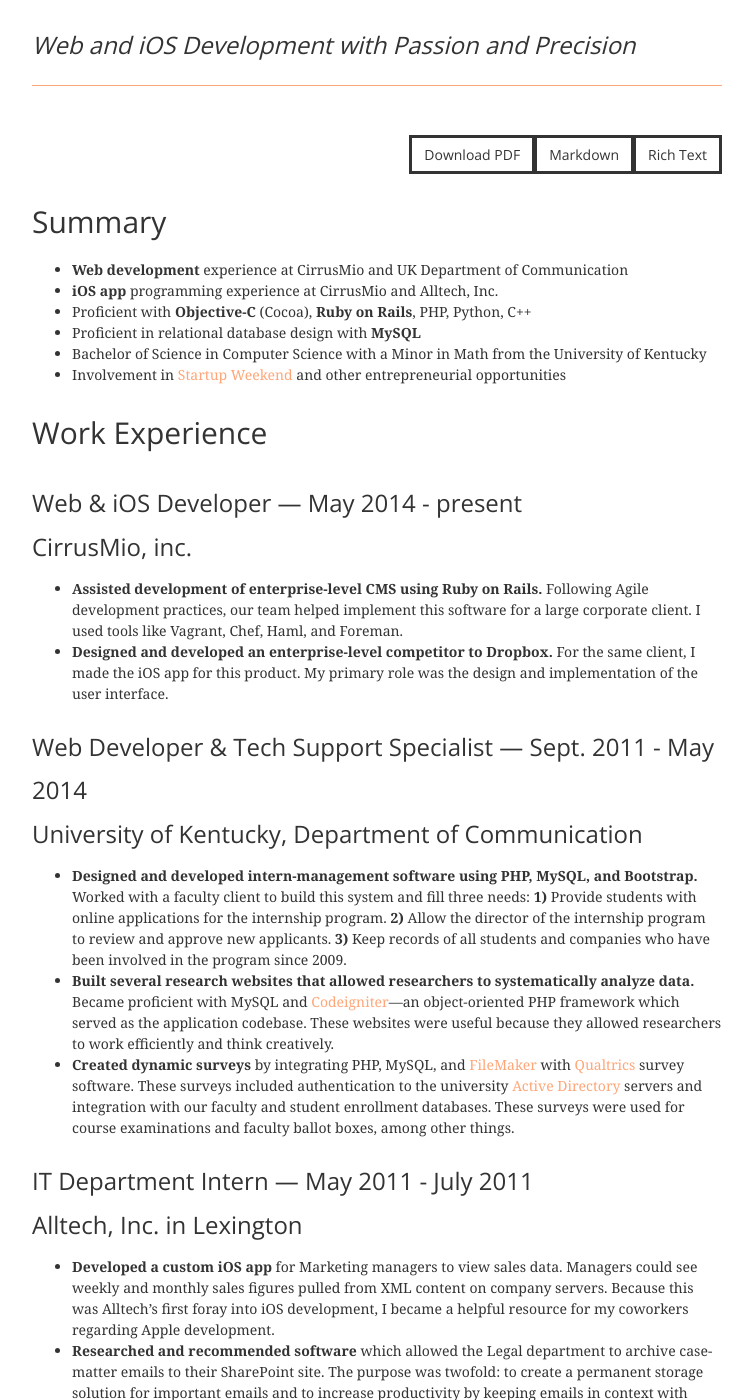
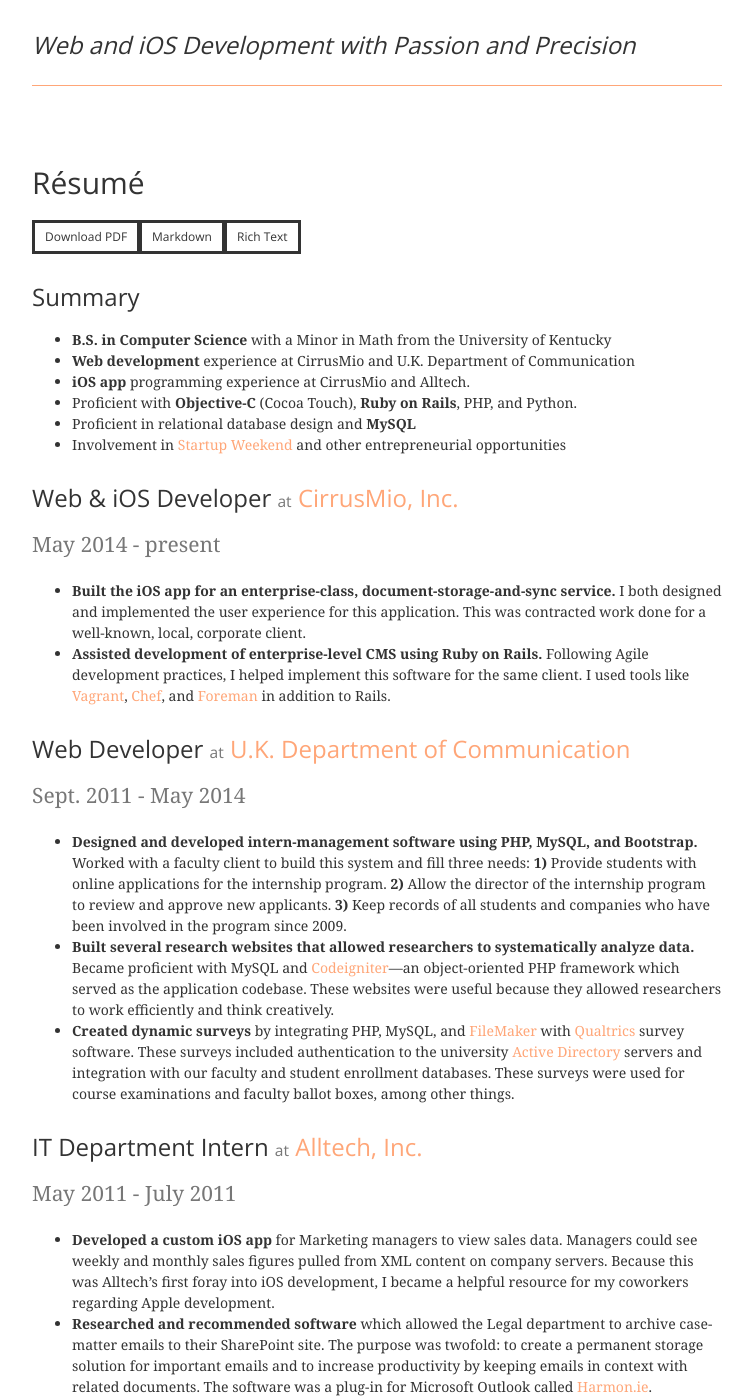
Before and after one commit to mklbtz/mklbtz.github.io, a Jekyll site: the page built from resume.html, in a window 1280 px wide and 1400 px high, scrolled down 533 px. Shown: the whole window, without its empty margins (263-1016 px from the left). Built offline with Jekyll 4.4.1, drawn with Linux system fonts in a browser that asks for light colours; nearby versions of some CDN libraries; some web fonts are replaced; Markdown is read by kramdown in place of the engine named in the settings.

Commit message:
Improved layout and readability of resume. also some content tweaks.

```diff
--- a/resume.html
+++ b/resume.html
@@ -3,35 +3,36 @@ layout: default
 title: Résumé
 ---
 <img src="http://api.stathat.com/c?ukey=Mzc5NyD9LTBB4AKD3yVSH_HZRusY&key=wu8ws4jI1aK-Lo_YBEaRxSBNSW1CNw~~&count=1" style="display:none;" width="1" height="1">
+
 <div class="col-xs-12">
-  <div class="btn-group pull-right">
-    <a class="btn btn-default" href="/files/Resume.pdf">Download PDF</a>
-    <a class="btn btn-default" href="/files/Resume.md">Markdown</a>
-    <a class="btn btn-default" href="/files/Resume.rtf">Rich Text</a>
+
+  <h2 id="resume">R&eacute;sum&eacute;</h2>
+  <div class="btn-group">
+    <a class="btn btn-default btn-sm" href="/files/Resume.pdf">Download PDF</a>
+    <a class="btn btn-default btn-sm" href="/files/Resume.md">Markdown</a>
+    <a class="btn btn-default btn-sm" href="/files/Resume.rtf">Rich Text</a>
   </div>
-</div>
-<div class="col-xs-12">
-<h2 id="summary">Summary</h2>
 
+  <h3 id="summary">Summary</h3>
   <ul>
-<li><strong>Web development</strong> experience at CirrusMio and UK Department of Communication</li>
-<li><strong>iOS app</strong> programming experience at CirrusMio and Alltech, Inc.</li>
-<li>Proficient with <strong>Objective-C</strong> (Cocoa), <strong>Ruby on Rails</strong>, PHP, Python, C++</li>
-<li>Proficient in relational database design with <strong>MySQL</strong></li>
-<li>Bachelor of Science in Computer Science with a Minor in Math from the University of Kentucky</li>
+    <li><strong>B.S. in Computer Science</strong> with a Minor in Math from the University of Kentucky</li>
+    <li><strong>Web development</strong> experience at CirrusMio and U.K. Department of Communication</li>
+    <li><strong>iOS app</strong> programming experience at CirrusMio and Alltech.</li>
+    <li>Proficient with <strong>Objective-C</strong> (Cocoa Touch), <strong>Ruby on Rails</strong>, PHP, and Python.</li>
+    <li>Proficient in relational database design and <strong>MySQL</strong></li>
     <li>Involvement in <a href="http://startupweekend.org">Startup Weekend</a> and other entrepreneurial opportunities</li>
   </ul>
 
-<h2 id="workexperience">Work Experience</h2>
-
-<h3 id="webiosdevelopermay2014-presentbrcirrusmioinc.">Web &amp; iOS Developer — May 2014 - present <br> CirrusMio, inc.</h3>
+  <h3>Web &amp; iOS Developer <small>at</small> <a href="http://cirrusmio.com">CirrusMio, Inc.</a></h3>
+  <p class="lead text-muted">May 2014 - present</p>
 
   <ul>
-<li><strong>Assisted development of enterprise-level CMS using Ruby on Rails.</strong> Following Agile development practices, our team helped implement this software for a large corporate client. I used tools like Vagrant, Chef, Haml, and Foreman.</li>
-<li><strong>Designed and developed an enterprise-level competitor to Dropbox.</strong> For the same client, I made the iOS app for this product. My primary role was the design and implementation of the user interface.</li>
+    <li><strong>Built the iOS app for an enterprise-class, document-storage-and-sync service.</strong> I both designed and implemented the user experience for this application. This was contracted work done for a well-known, local, corporate client.</li>
+    <li><strong>Assisted development of enterprise-level CMS using Ruby on Rails.</strong> Following Agile development practices, I helped implement this software for the same client. I used tools like <a href="https://www.vagrantup.com">Vagrant</a>, <a href="https://www.getchef.com">Chef</a>, and <a href="http://theforeman.org">Foreman</a> in addition to Rails.</li>
   </ul>
 
-<h3 id="webdevelopertechsupportspecialistsept.2011-may2014bruniversityofkentuckydepartmentofcommunication">Web Developer &amp; Tech Support Specialist — Sept. 2011 - May 2014 <br>University of Kentucky, Department of Communication</h3>
+  <h3>Web Developer <small>at</small> <a href="http://comm.uky.edu">U.K. Department of Communication</a></h3>
+  <p class="lead text-muted">Sept. 2011 - May 2014</p>
 
   <ul>
     <li><strong>Designed and developed intern-management software using PHP, MySQL, and Bootstrap.</strong> Worked with a faculty client to build this system and fill three needs: <strong>1)</strong> Provide students with online applications for the internship program. <strong>2)</strong> Allow the director of the internship program to review and approve new applicants. <strong>3)</strong> Keep records of all students and companies who have been involved in the program since 2009.</li>
@@ -39,7 +40,8 @@ title: Résumé
     <li><strong>Created dynamic surveys</strong> by integrating PHP, MySQL, and <a href="http://www.filemaker.com">FileMaker</a> with <a href="http://www.qualtrics.com">Qualtrics</a> survey software. These surveys included authentication to the university <a href="http://en.wikipedia.org/wiki/Active_Directory">Active Directory</a> servers and integration with our faculty and student enrollment databases. These surveys were used for course examinations and faculty ballot boxes, among other things.</li>
   </ul>
 
-<h3 id="itdepartmentinternmay2011-july2011bralltechinc.inlexington">IT Department Intern — May 2011 - July 2011 <br>Alltech, Inc. in Lexington</h3>
+  <h3>IT Department Intern <small>at</small> <a href="http://alltech.com">Alltech, Inc.</a></h3>
+  <p class="lead text-muted">May 2011 - July 2011</p>
 
   <ul>
     <li><strong>Developed a custom iOS app</strong> for Marketing managers to view sales data. Managers could see weekly and monthly sales figures pulled from XML content on company servers. Because this was Alltech’s first foray into iOS development, I became a helpful resource for my coworkers regarding Apple development.</li>
```
Lines whose indentation alone changed are shown as unchanged.
